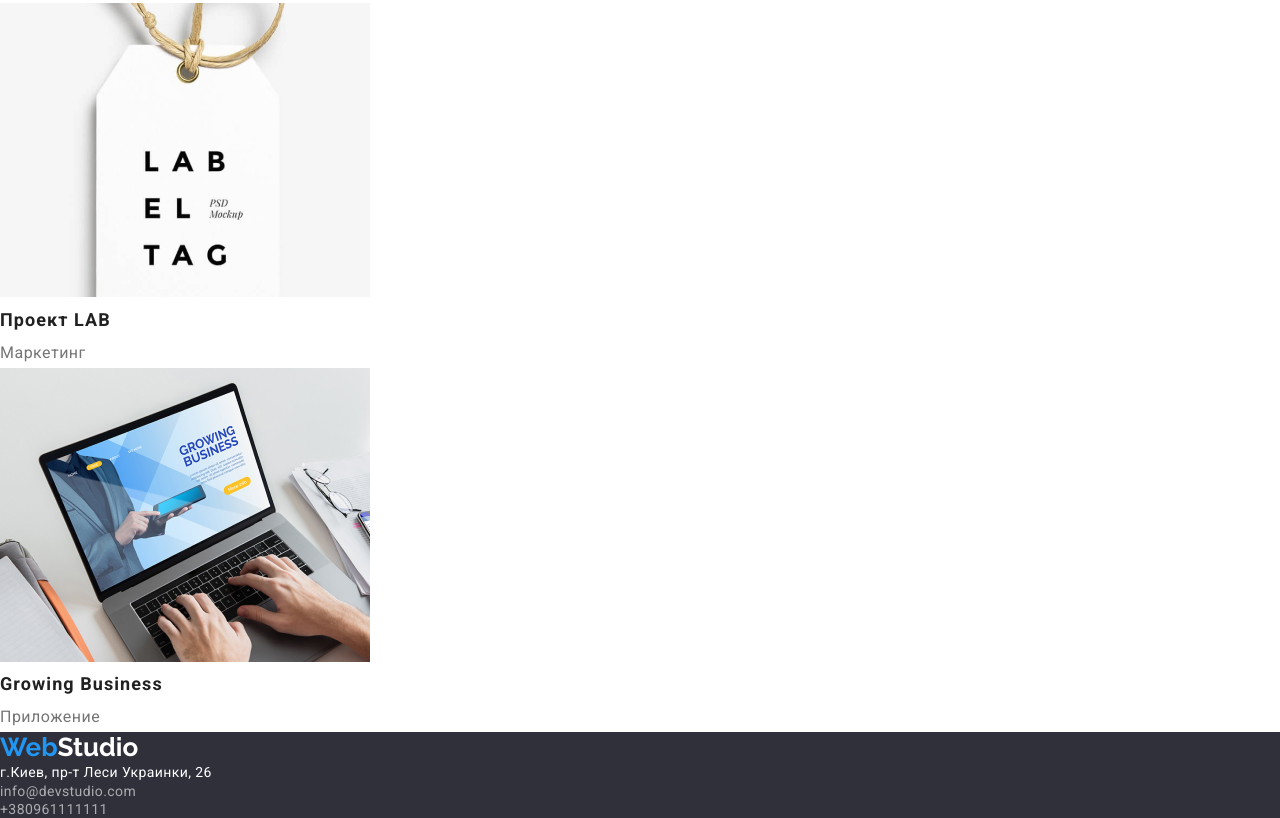
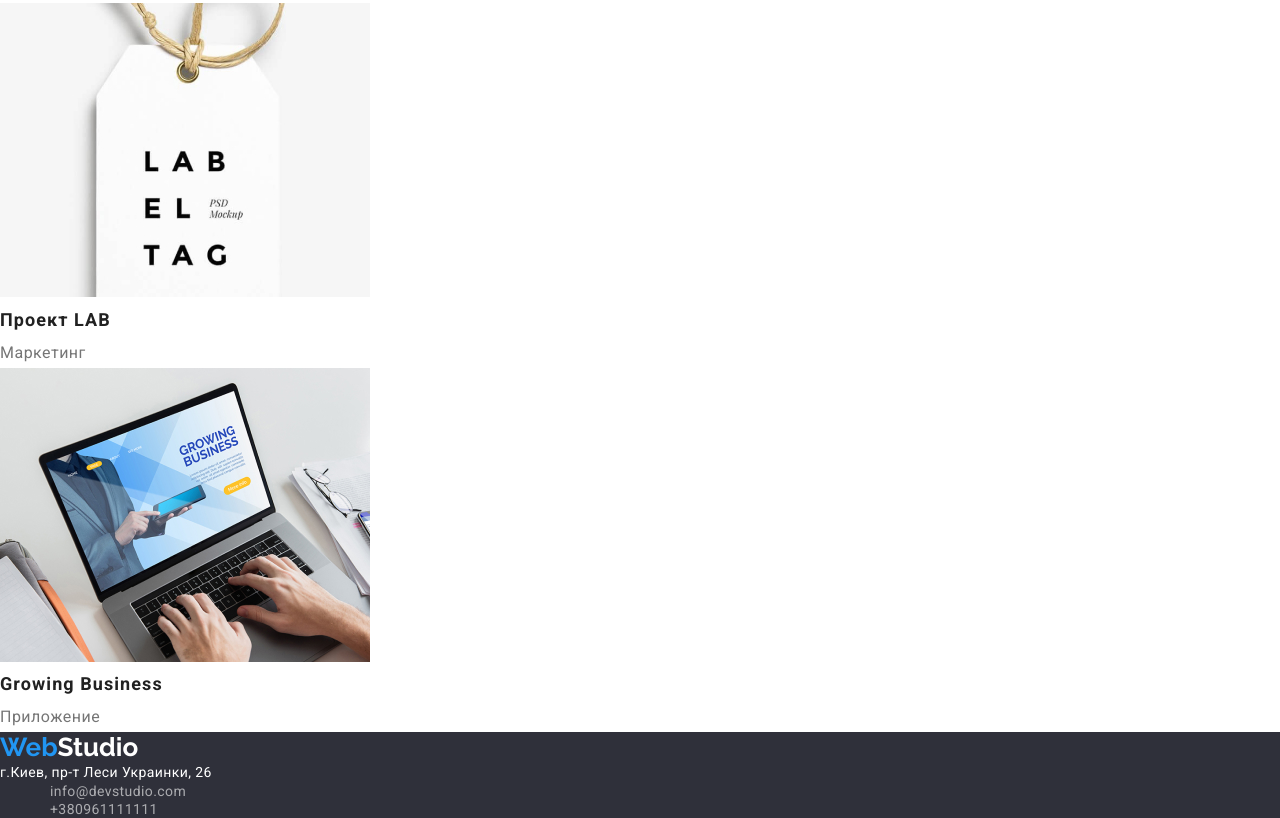
Before and after one commit to Nashweel/goit-markup-hw-03, a plain HTML site: page portfolio.html in a window 1280 px wide. Shown: the part 2772-3590 px from the top of the page. Drawn offline with nearby package versions, Linux system fonts and the light colour scheme.

Commit message:
change name  class

```diff
--- a/css/style.css
+++ b/css/style.css
@@ -102,7 +102,23 @@ body {
   margin-left: auto;
 }
 
-.header-contacts >.contact-item:last-child {
+.contact-item {
+  color: var(--footer-link-color);
+
+  font-style: normal;
+  font-weight: 400;
+  font-size: 14px;
+  line-height: 1.17;
+  letter-spacing: 0.03em;
+  text-decoration: none;
+}
+
+.contact-item:hover,
+.contact-item:focus {
+  color: var(--accent-color);
+}
+
+.contact-item:last-child {
   margin-left: 50px;
 }
 
@@ -368,7 +384,7 @@ body {
   color: var(--accent-color);
 }
 
-.contact-item {
+.adress-item {
   color: var(--footer-link-color);
 
   font-style: normal;
@@ -379,7 +395,7 @@ body {
   text-decoration: none;
 }
 
-.contact-item:hover,
-.contact-item:focus {
+.adress-item:hover,
+.adress-item:focus {
   color: var(--accent-color);
 }
```
Also changed, not shown: index.html (+2 -2 lines).
